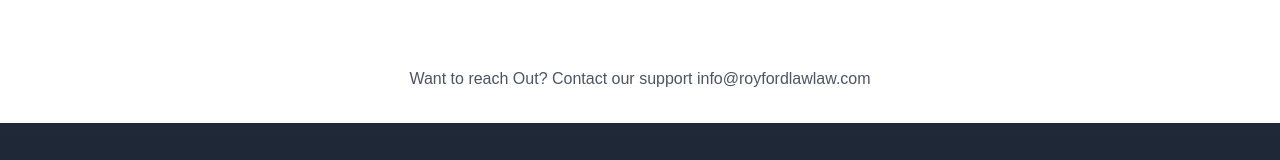
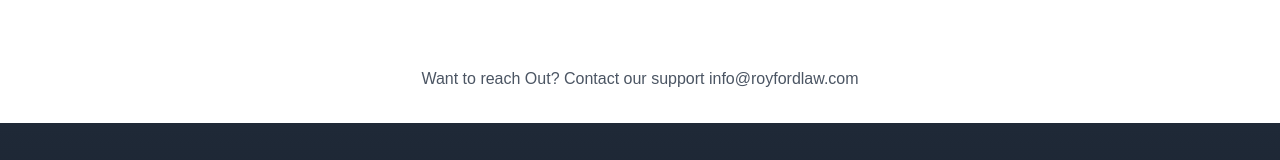
Before and after one commit to rencyngina/law-firm, a Next.js app: page /Our-lawyer in a window 1280 px wide. Shown: the part 3269-3429 px from the top of the page. Built offline with nearby package versions, Linux system fonts and the light colour scheme.

Commit message:
Update Our-lawyer.jsx

```diff
--- a/src/pages/Our-lawyer.jsx
+++ b/src/pages/Our-lawyer.jsx
@@ -192,7 +192,7 @@ Annet excels in corporate and commercial litigation, securities law, banking, in
           Want to reach Out? {""}
           <a href="mailto:info@royfordlawlaw.com">
             <span className="cursor-pointer font-medium text-tertiary transition-all duration-200 hover:text-tertiary focus:text-tertiary hover-underline">
-              Contact our support info@royfordlawlaw.com
+              Contact our support info@royfordlaw.com
             </span>
           </a>
         </p>
```
